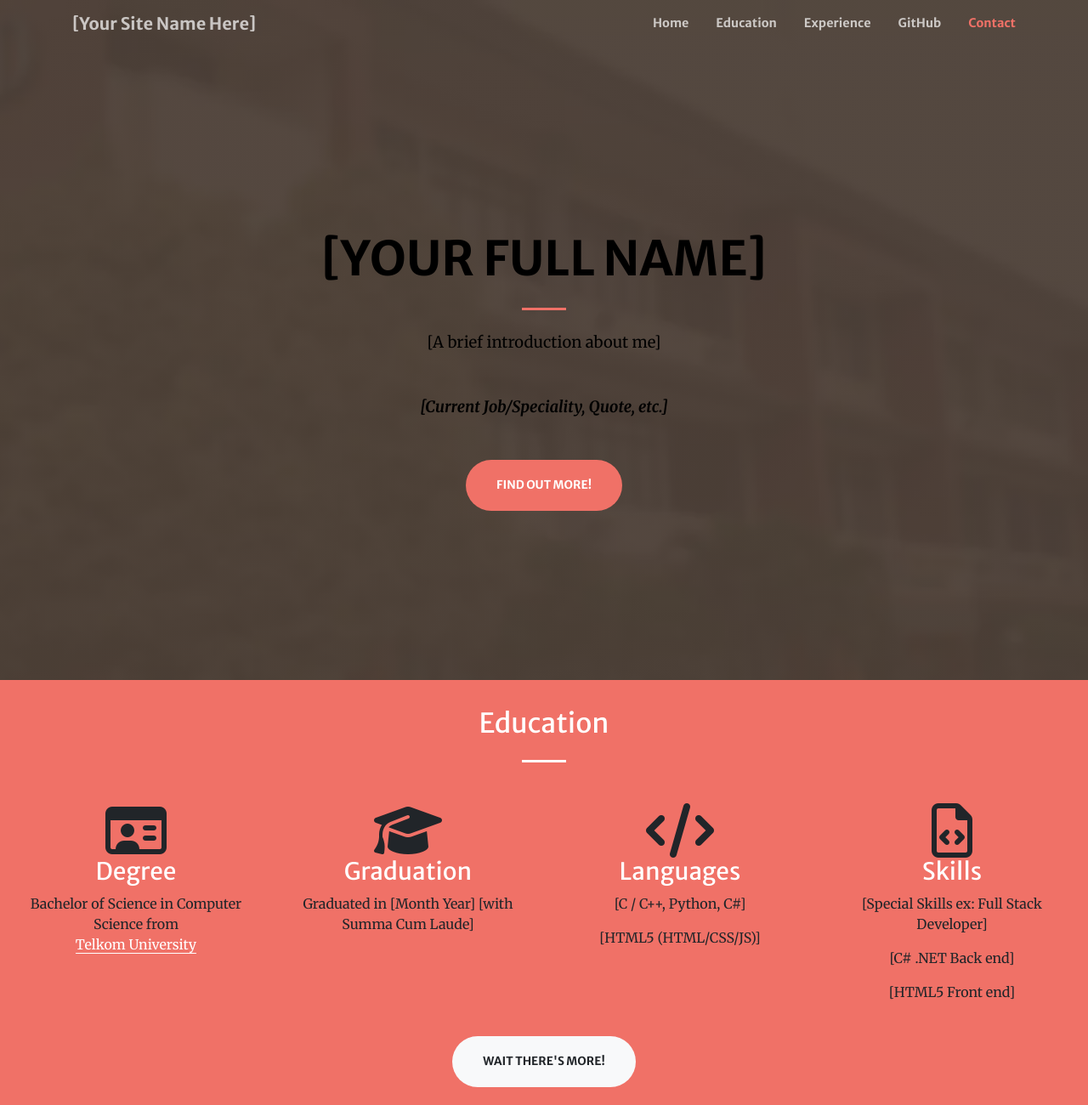
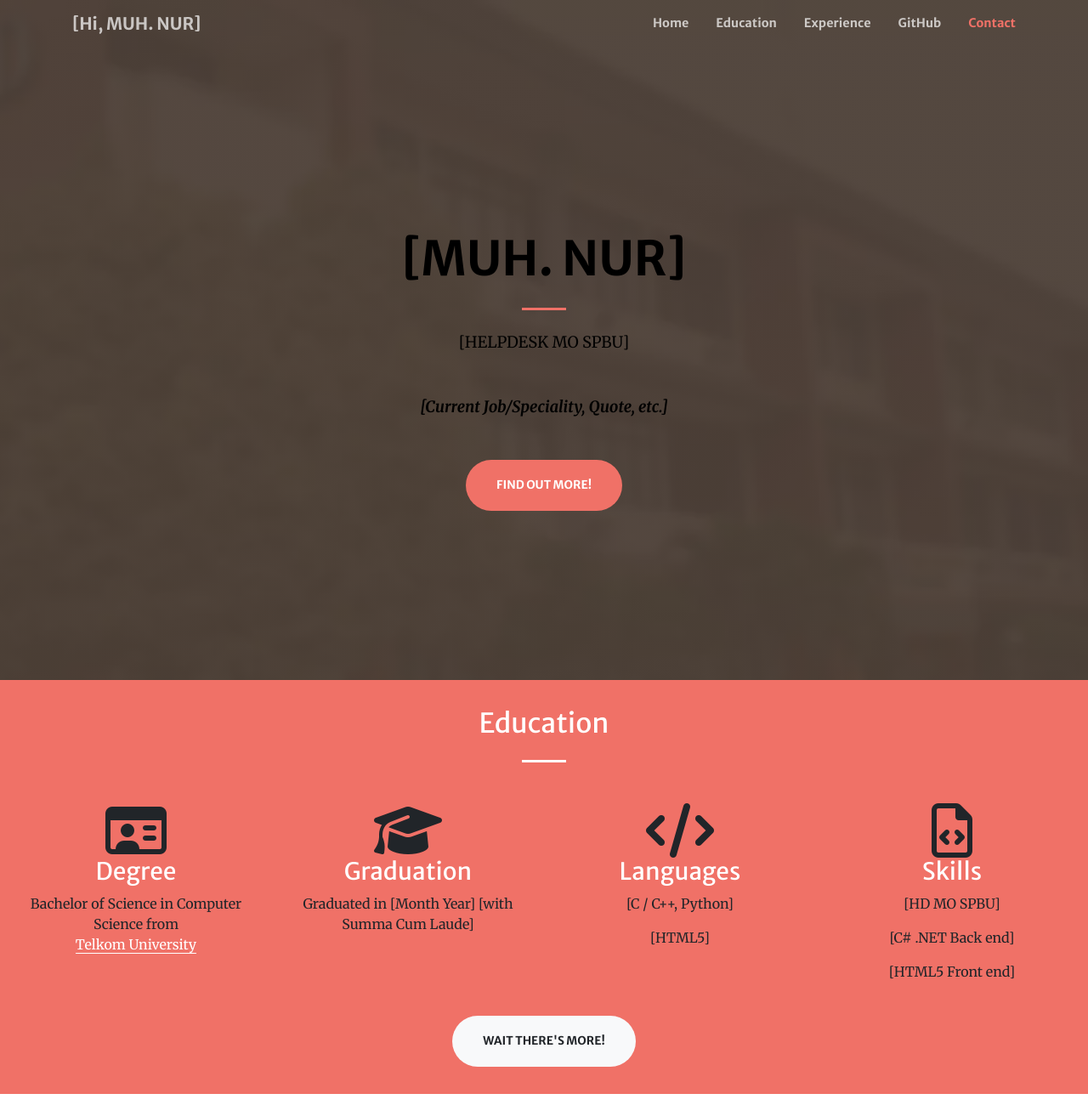
Before and after one commit to awinkrun/awinkrun.github.io, a plain HTML site: page index.html in a window 1280 px wide. Shown: the top 1300 px of the page at 85% size. Drawn offline with nearby package versions, Linux system fonts and the light colour scheme.

Commit message:
Update index.html

```diff
--- a/index.html
+++ b/index.html
@@ -4,7 +4,7 @@
   <meta charset="utf-8">
   <meta name="viewport" content="width=device-width, initial-scale=1, shrink-to-fit=no">
 
-  <title>[Front Web Title Bootstrap]</title>
+  <title>[MUH. NUR]</title>
 
 
   <script src="https://use.fontawesome.com/4dfd1d7bab.js"></script>
@@ -41,7 +41,7 @@
     <div class="container">
 
       <!-- Updated with latest Creative -->
-      <a class="navbar-brand js-scroll-trigger" href="#page-top">[Your Site Name Here]</a>
+      <a class="navbar-brand js-scroll-trigger" href="#page-top">[Hi, MUH. NUR]</a>
       <button class="navbar-toggler navbar-toggler-right" type="button"
               data-toggle="collapse" data-target="#navbarResponsive"
               aria-controls="navbarResponsive" aria-expanded="false"
@@ -78,12 +78,12 @@
       <div class="row">
         <div class="col-lg-10 mx-auto">
           <h1 class="text-uppercase">
-            <strong>[Your Full Name]</strong>
+            <strong>[MUH. NUR]</strong>
           </h1>
           <hr class="divider my-4" />
         </div>
         <div class="col-lg-8 mx-auto">
-          <p class="text-faded text-black mb-5">[A brief introduction about me]</p>
+          <p class="text-faded text-black mb-5">[HELPDESK MO SPBU]</p>
           <p class="text-italic font-weight-bold mb-5">[Current Job/Speciality, Quote, etc.]</a></p>
           <a class="btn btn-primary btn-xl js-scroll-trigger" href="#about">Find Out More!</a>
         </div>
@@ -117,14 +117,14 @@
         <div class="col-lg-3 col-md-6 col-sm-6 text-center mb-4">
           <i class="fa fa-4x fa-code text-faded sr-icons"></i>
           <h3 class="text-white">Languages</h3>
-          <p class="text-faded no-margin">[C / C++, Python, C#]</p>
-          <p class="text-faded">[HTML5 (HTML/CSS/JS)]</p>
+          <p class="text-faded no-margin">[C / C++, Python]</p>
+          <p class="text-faded">[HTML5]</p>
         </div>
 
         <div class="col-lg-3 col-md-6 col-sm-6 text-center mb-4">
           <i class="fa fa-4x fa-file-code-o text-faded sr-icons"></i>
           <h3 class="text-white">Skills</h3>
-					<p class="text-faded">[Special Skills ex: Full Stack Developer]</p>
+					<p class="text-faded">[HD MO SPBU]</p>
           <p class="text-faded no-margin">[C# .NET Back end]</p>
           <p class="text-faded">[HTML5 Front end]</p>
         </div>
```
